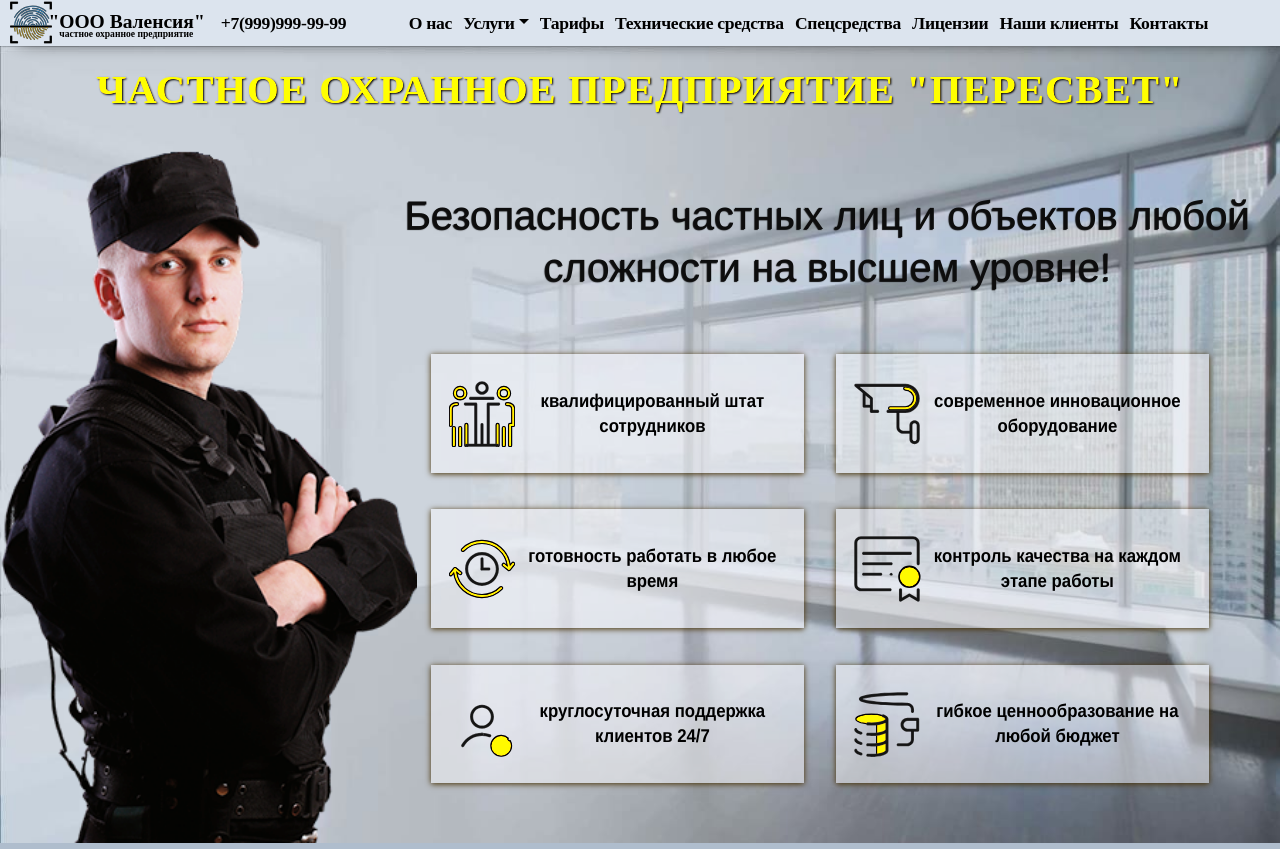
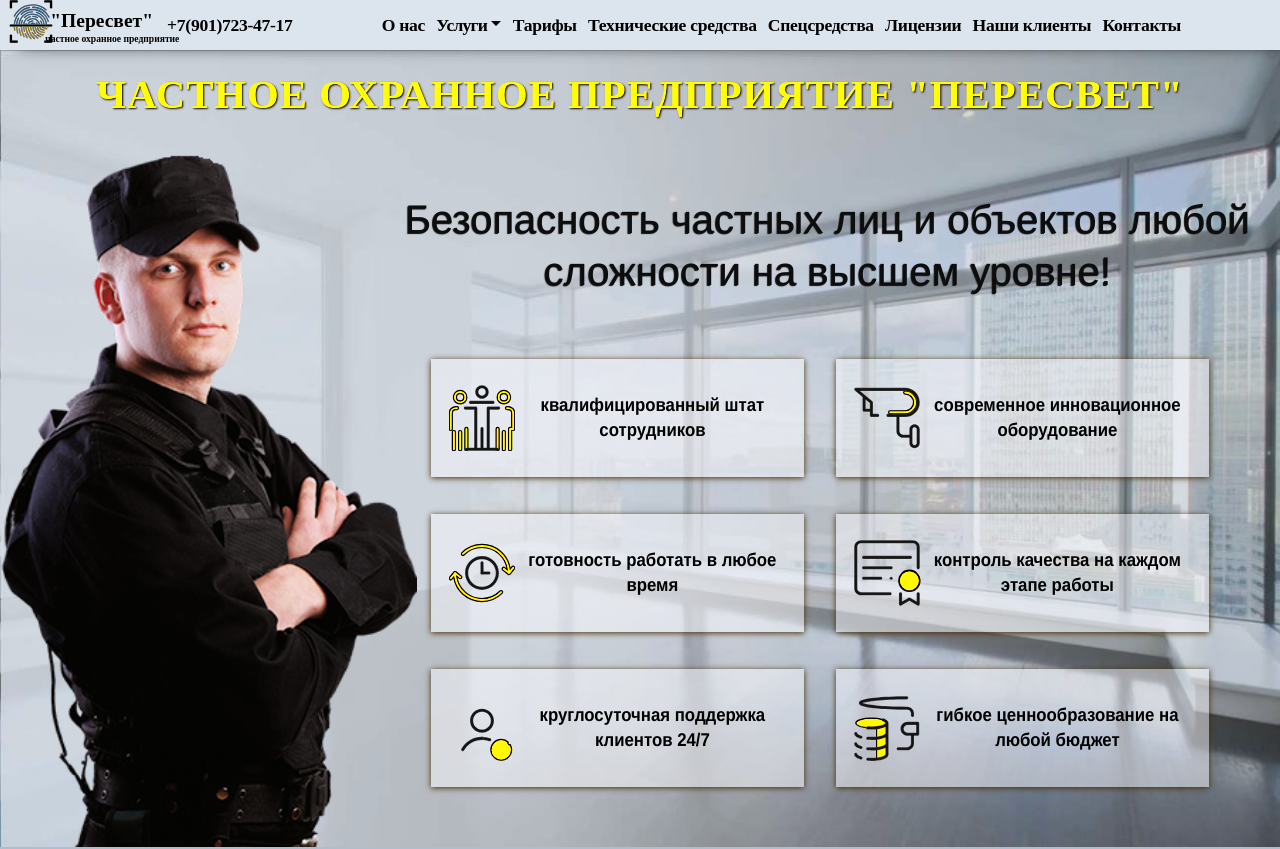
Before and after one commit to AnigalHub/Valencia, a Nuxt app: page / in a window 1280 px wide. Shown: the top 849 px of the page. Built offline with nearby package versions, Linux system fonts and the light colour scheme.

Commit message:
изменено содержимое в navbar-brand

```diff
--- a/components/navbar.vue
+++ b/components/navbar.vue
@@ -3,10 +3,10 @@
     <b-container>
       <b-navbar-brand to="/">
         <component :is="svg"/>
-        <span class="name_brand">"ООО Валенсия"</span>
+        <span class="name_brand">"Пересвет"</span>
         <p class="chop">частное охранное предприятие</p>
       </b-navbar-brand>
-      <a href="tel:+7(999)999-99-99" class="telephone">+7(999)999-99-99</a>
+      <a href="tel:+7(901)723-47-17" class="telephone">+7(901)723-47-17</a>
       <b-navbar-toggle target="navbar-toggle-collapse">
         <svg xmlns="http://www.w3.org/2000/svg" x="0px" y="0px"  width="35" height="25" viewBox="0 0 172 172" style=" fill:#000000;">
           <g fill="none" fill-rule="nonzero" stroke="none" stroke-width="1" stroke-linecap="butt" stroke-linejoin="miter" stroke-miterlimit="10" stroke-dasharray="" stroke-dashoffset="0" font-family="none" font-weight="none" font-size="none" text-anchor="none" style="mix-blend-mode: normal">
```
